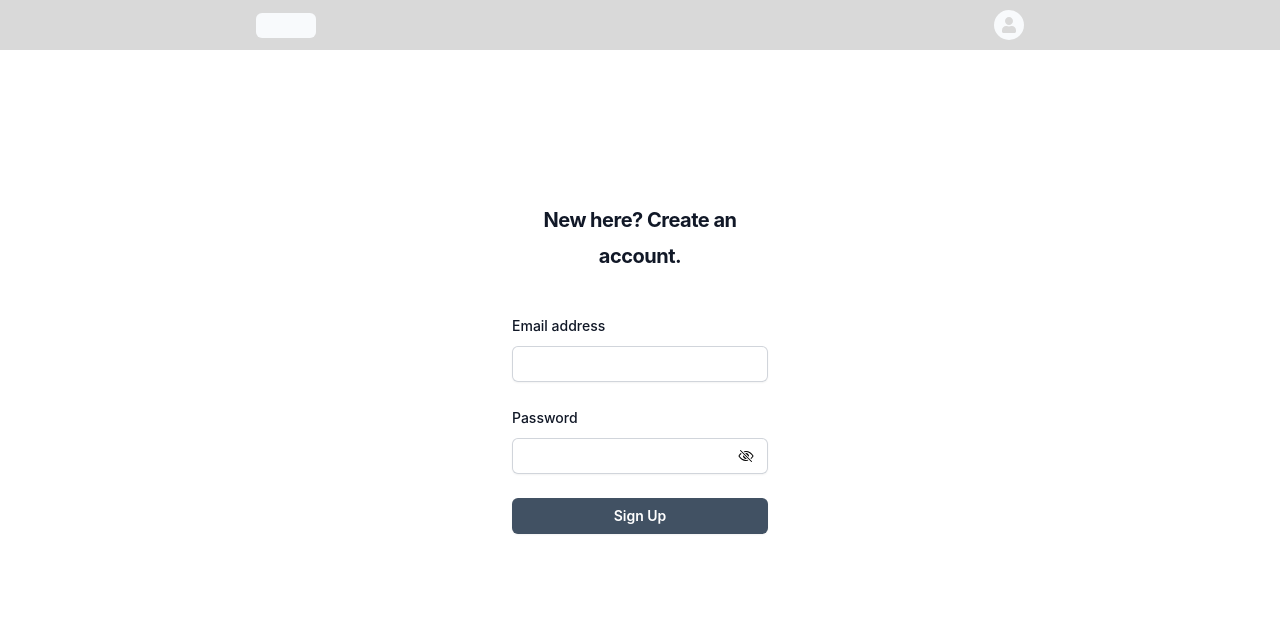
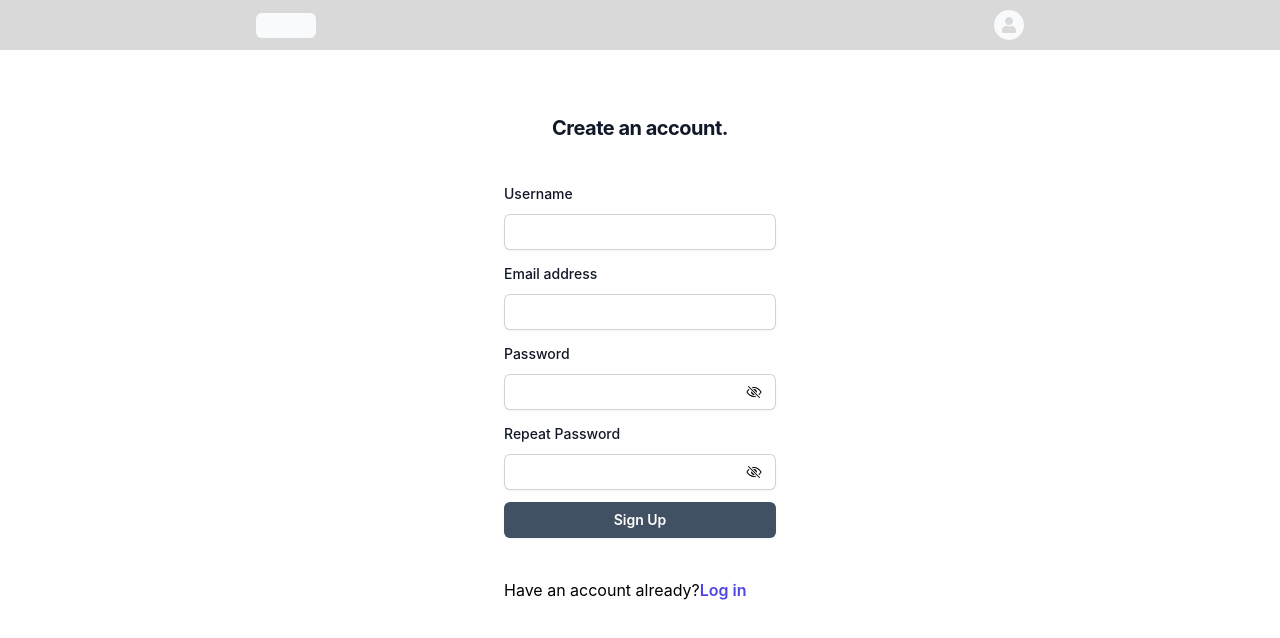
Before and after one commit to SamuelBlebo/reminder, a React (Create React App) app in the folder client/: page /signup in a window 1280 px wide. Shown: the top 638 px of the page. Built offline with nearby package versions, Linux system fonts and the light colour scheme.

Commit message:
User, protected route etc

```diff
--- a/client/src/App.js
+++ b/client/src/App.js
@@ -1,10 +1,11 @@
-import "./App.css";
-import { BrowserRouter as Router, Route, Routes } from "react-router-dom";
-
+// App.js
+import React from "react";
+import { BrowserRouter as Router, Routes, Route } from "react-router-dom";
 import Home from "./pages/Home";
 import SignIn from "./pages/SignIn";
 import SignUp from "./pages/SignUp";
 import Header from "./components/Header";
+import { ProtectedRoute } from "./pages/ProtectedRoute"; // Import your ProtectedRoute component
 
 function App() {
   return (
@@ -13,7 +14,7 @@ function App() {
         <Header />
 
         <Routes>
-          <Route path="/" element={<Home />} />
+          <Route path="/" element={<ProtectedRoute element={<Home />} />} />
           <Route path="/signin" element={<SignIn />} />
           <Route path="/signup" element={<SignUp />} />
         </Routes>
--- /dev/null
+++ b/client/src/pages/ProtectedRoute.js
@@ -0,0 +1,14 @@
+import React from "react";
+import { Navigate } from "react-router-dom";
+import { useAuth } from "../auth/AuthContext"; // Import your useAuth hook
+
+export const ProtectedRoute = ({ element }) => {
+  const user = useAuth();
+
+  if (!user) {
+    // Redirect to the login page
+    return <Navigate to="/signin" />;
+  }
+
+  return element;
+};
--- a/client/src/pages/SignIn.js
+++ b/client/src/pages/SignIn.js
@@ -131,6 +131,18 @@ function SignIn() {
                 </div>
               </div>
             </form>
+
+            <div className="mt-10">
+              <p>
+                Don't have an account?{" "}
+                <a
+                  href="/signup"
+                  className="font-semibold text-indigo-600 hover:text-indigo-500"
+                >
+                  Sign up
+                </a>
+              </p>
+            </div>
           </div>
         </div>
       </div>
--- a/client/src/pages/SignUp.js
+++ b/client/src/pages/SignUp.js
@@ -6,8 +6,10 @@ import { IoEyeOutline, IoEyeOffOutline } from "react-icons/io5";
 
 function SignUp() {
   const navigate = useNavigate();
+  const [username, setUsername] = useState("");
   const [email, setEmail] = useState("");
   const [password, setPassword] = useState("");
+  const [repeatPassword, setRepeatPassword] = useState("");
   const [error, setError] = useState("");
   const [showPassword, setShowPassword] = useState(false);
 
@@ -18,7 +20,12 @@ function SignUp() {
   const onSubmit = async (e) => {
     e.preventDefault();
 
-    await createUserWithEmailAndPassword(auth, email, password)
+    if (password !== repeatPassword) {
+      setError("Passwords do not match.");
+      return;
+    }
+
+    await createUserWithEmailAndPassword(auth, username, email, password)
       .then((userCredential) => {
         const user = userCredential.user;
         console.log(user);
@@ -48,15 +55,34 @@ function SignUp() {
   return (
     <div>
       <div className="   flex flex-col items-center ">
-        <div className="flex  w-[25%] flex-1 flex-col justify-center px-6 py-12 lg:px-8">
+        <div className="flex  w-[25%] flex-1 flex-col justify-center px-6 ">
           <div className="sm:mx-auto sm:w-full sm:max-w-sm">
-            <h2 className="mt-10 text-center text-xl font-bold leading-9 tracking-tight text-gray-900">
-              New here? Create an account.
+            <h2 className=" text-center text-xl font-bold tracking-tight text-gray-900">
+              Create an account.
             </h2>
           </div>
 
           <div className="mt-10 sm:mx-auto sm:w-full sm:max-w-sm">
-            <form className="space-y-6" onSubmit={onSubmit} method="POST">
+            <form className="space-y-3" onSubmit={onSubmit} method="POST">
+              <div>
+                <label
+                  htmlFor="username"
+                  className="block text-sm font-medium leading-6 text-gray-900"
+                >
+                  Username
+                </label>
+                <div className="mt-2">
+                  <input
+                    id="username"
+                    name="username"
+                    type="text"
+                    autoComplete="username"
+                    required
+                    onChange={(e) => setUsername(e.target.value)}
+                    className="block w-full rounded-md border-0 px-2 py-1.5 text-gray-900 shadow-sm ring-1 ring-inset ring-gray-300 placeholder:text-gray-400 focus:ring-2 focus:ring-inset focus:ring-indigo-600 sm:text-sm sm:leading-6"
+                  />
+                </div>
+              </div>
               <div>
                 <label
                   htmlFor="email"
@@ -109,6 +135,35 @@ function SignUp() {
               </div>
 
               <div>
+                <label
+                  htmlFor="repeatPassword"
+                  className="block text-sm font-medium leading-6 text-gray-900"
+                >
+                  Repeat Password
+                </label>
+                <div className="mt-2">
+                  <div className="relative">
+                    <input
+                      id="repeatPassword"
+                      name="repeatPassword"
+                      type={showPassword ? "text" : "password"}
+                      autoComplete="new-password"
+                      required
+                      onChange={(e) => setRepeatPassword(e.target.value)}
+                      className="block w-full rounded-md border-0 px-2 py-1.5 text-gray-900 shadow-sm ring-1 ring-inset ring-gray-300 placeholder:text-gray-400 focus:ring-2 focus:ring-inset focus:ring-indigo-600 sm:text-sm sm:leading-6"
+                    />
+                    <button
+                      type="button"
+                      onClick={togglePasswordVisibility}
+                      className="absolute top-1/2 transform -translate-y-1/2 end-0 p-3.5"
+                    >
+                      {showPassword ? <IoEyeOutline /> : <IoEyeOffOutline />}
+                    </button>
+                  </div>
+                </div>
+              </div>
+
+              <div>
                 <button
                   type="submit"
                   className="flex w-full justify-center rounded-md bg-[#415163] px-3 py-1.5 text-sm font-semibold leading-6 text-white shadow-sm hover:bg-indigo-500 focus-visible:outline focus-visible:outline-2 focus-visible:outline-offset-2 focus-visible:outline-indigo-600"
@@ -122,6 +177,18 @@ function SignUp() {
                 </div>
               </div>
             </form>
+
+            <div className="mt-10">
+              <p>
+                Have an account already?
+                <a
+                  href="/signin"
+                  className="font-semibold text-indigo-600 hover:text-indigo-500"
+                >
+                  Log in
+                </a>
+              </p>
+            </div>
           </div>
         </div>
       </div>
```
